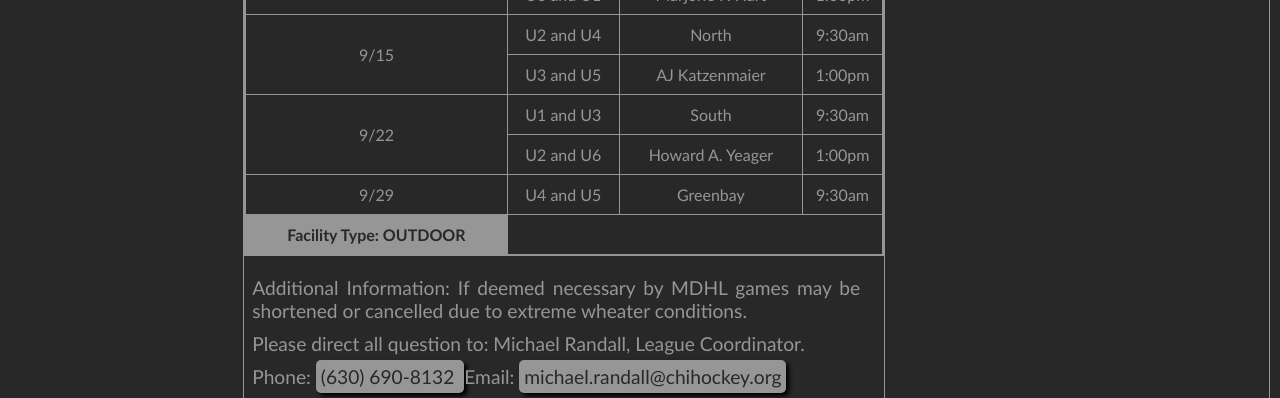
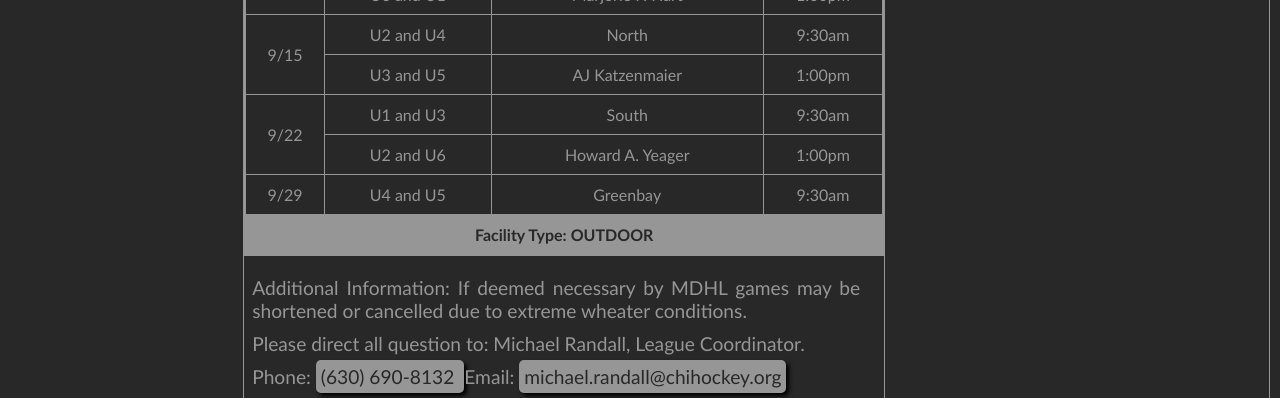
Before and after one commit to EnzoTitaDolce/MDHL-Tita-Dolce, a plain HTML site: page game_info.html in a window 1280 px wide. Shown: the part 630-1028 px from the top of the page. Drawn offline with Linux system fonts and the light colour scheme.

Commit message:
error validacion

```diff
--- a/game_info.html
+++ b/game_info.html
@@ -71,7 +71,7 @@
                         </tr>
 
                     <tfoot>
-                        <td>Facility Type: OUTDOOR</td>
+                        <td  colspan="4">Facility Type: OUTDOOR</td>
                     </tfoot>
                 </table>
                 <div id="infoadicional">
```
